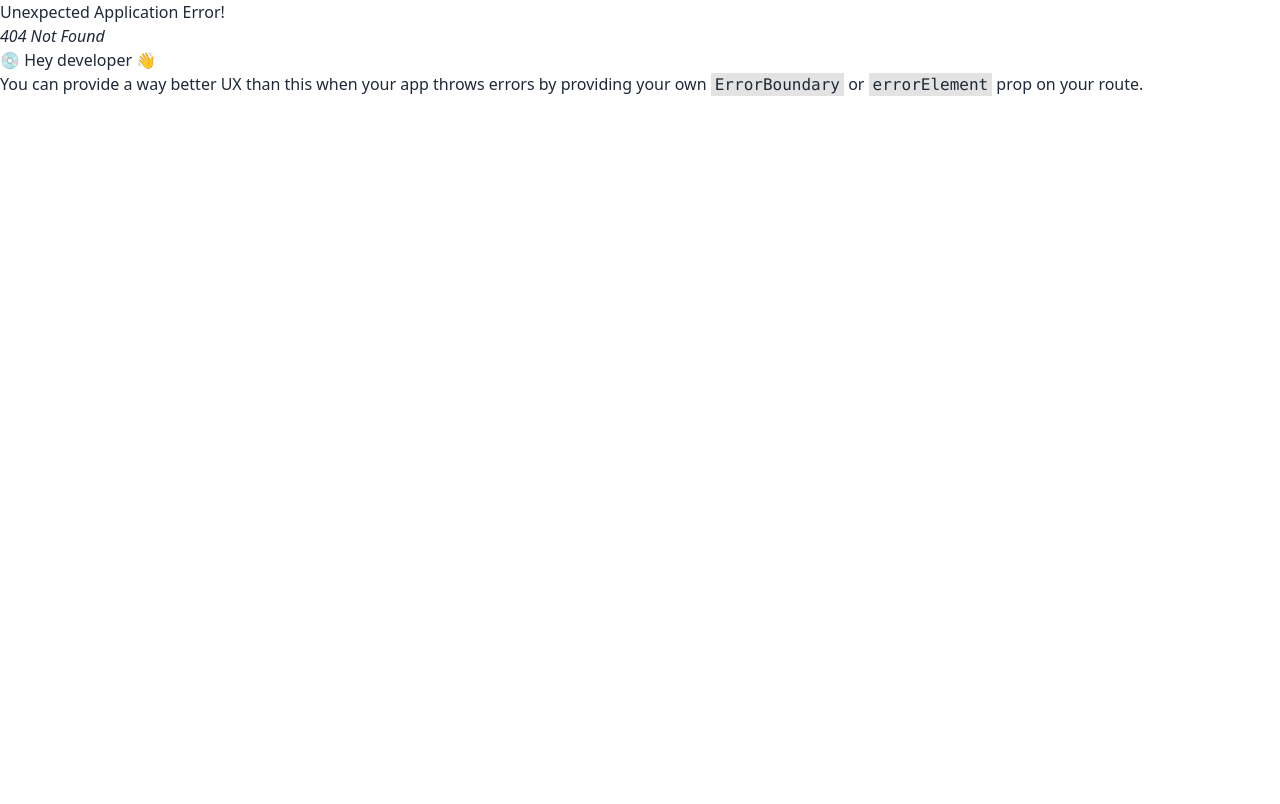
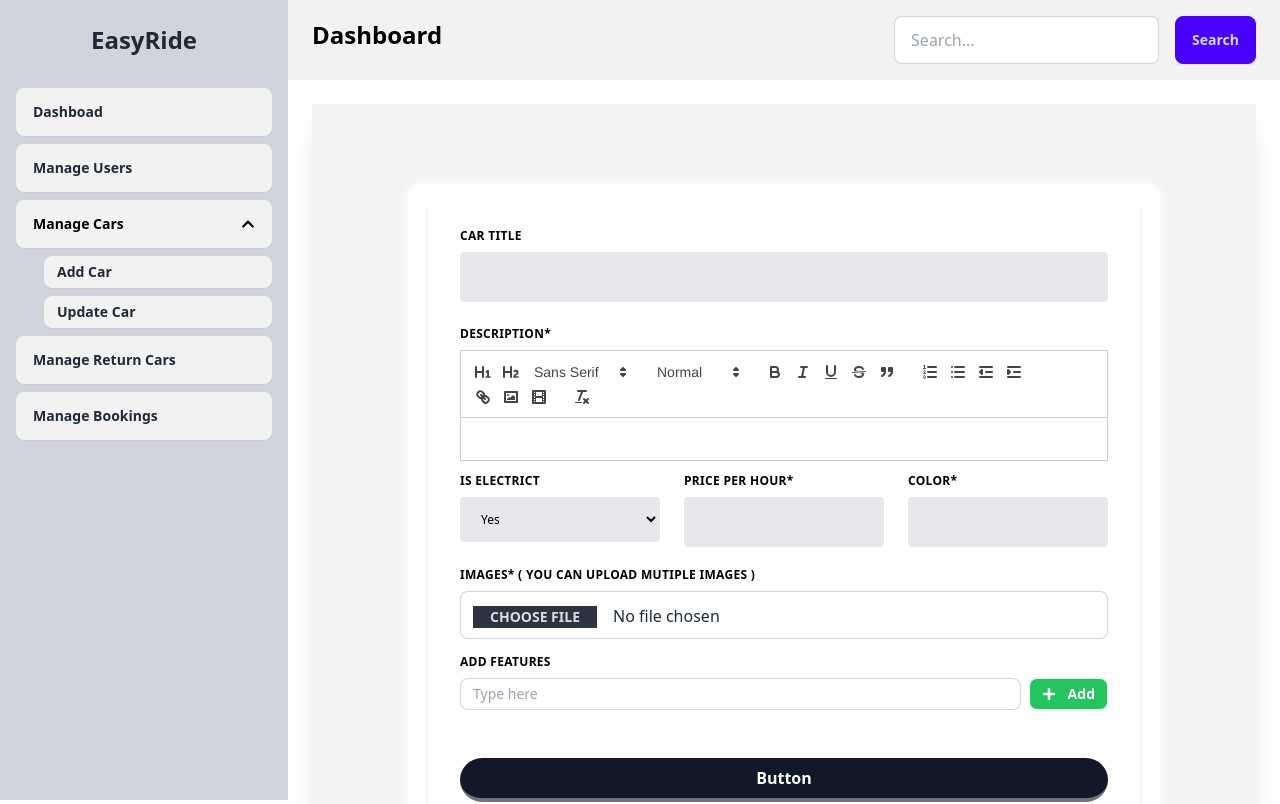
Before and after one commit to Anikroy7/car_rental_service_fronted, a React (Vite) app: page /admin/dashboard/manage/cars/add in a window 1280 px wide. Before the commit this address had no page. Shown: the top 804 px of the page. Built offline with nearby package versions, Linux system fonts and the light colour scheme.

Commit message:
add car form added

```diff
--- a/package.json
+++ b/package.json
@@ -16,6 +16,8 @@
     "react-hook-form": "^7.53.0",
     "react-hot-toast": "^2.4.1",
     "react-icons": "^5.3.0",
+    "react-images-uploading": "^3.1.7",
+    "react-quill": "^2.0.0",
     "react-redux": "^9.1.2",
     "react-router-dom": "^6.26.1",
     "swiper": "^11.1.12"
--- /dev/null
+++ b/src/pages/dashboad/AddCarForm.tsx
@@ -0,0 +1,154 @@
+import { useState } from "react";
+import { FaPlus } from "react-icons/fa";
+import ReactQuill from 'react-quill';
+import 'react-quill/dist/quill.snow.css';
+
+const toolbarOptions = [
+    [{ 'header': '1' }, { 'header': '2' }, { 'font': [] }],
+    [{ size: [] }],
+    ['bold', 'italic', 'underline', 'strike', 'blockquote'],
+    [{ 'list': 'ordered' }, { 'list': 'bullet' }, { 'indent': '-1' }, { 'indent': '+1' }],
+    ['link', 'image', 'video'],
+    ['clean']
+];
+
+export default function AddCarForm() {
+    const [value, setValue] = useState('');
+    const [feature, setFeature] = useState('')
+    const [allFeatures, setAllFeatures] = useState([]);
+
+    const addToFeatures = (e) => {
+        e.preventDefault()
+        if (feature) {
+            if (allFeatures.length < 1) {
+                setAllFeatures([feature]);
+            } else {
+                setAllFeatures([...allFeatures, feature]);
+            }
+        } else {
+            alert('please enter feature name')
+        }
+        setFeature('')
+
+    }
+    const removeFromFeatures = (item) => {
+        setAllFeatures([...allFeatures.filter(f => f !== item)])
+    }
+    return (
+        <div className="bg-gray-100 mx-auto  py-20 px-12 lg:px-24 shadow-xl mb-24">
+            <form className="w-full">
+                <div className="bg-white shadow-md rounded px-8 pt-6 pb-8 mb-4 flex flex-col">
+
+                    <div className="-mx-3 md:flex">
+                        <div className="md:w-full px-3">
+                            <label className="uppercase tracking-wide text-black text-xs font-bold mb-2" htmlFor="application-link">
+                                Car title
+                            </label>
+                            <input className="w-full bg-gray-200 text-black border border-gray-200 rounded py-3 px-4 mb-3" id="application-link" type="text" placeholder="" />
+                        </div>
+                    </div>
+                    <div className="my-3">
+                        <label className="uppercase tracking-wide text-black text-xs font-bold mb-2" htmlFor="location">
+                            Description*
+                        </label>
+                        <ReactQuill
+                            value={value}
+                            onChange={setValue}
+                            modules={{ toolbar: toolbarOptions }}
+                        />
+                        {/* <div style={{ marginTop: '20px' }}>
+                            <strong>Output:</strong>
+                            <div dangerouslySetInnerHTML={{ __html: value }} />
+                        </div> */}
+                    </div>
+                    <div className="-mx-3 md:flex mb-2">
+                        <div className="md:w-1/2 px-3 mb-6 md:mb-0">
+                            <label className="uppercase tracking-wide text-black text-xs font-bold mb-2" htmlFor="location">
+                                Is Electrict
+                            </label>
+                            <div>
+                                <select className="w-full bg-gray-200 border border-gray-200 text-black text-xs py-3 px-4 pr-8 mb-3 rounded" id="location">
+                                    <option>Yes</option>
+                                    <option>No</option>
+                                </select>
+                            </div>
+                        </div>
+                        <div className="md:w-1/2 px-3">
+                            <label className="uppercase tracking-wide text-black text-xs font-bold mb-2" htmlFor="job-type">
+                                Price Per hour*
+                            </label>
+                            <div>
+                                <input className="w-full bg-gray-200 text-black border border-gray-200 rounded py-3 px-4 mb-3" id="application-link" type="number" placeholder="" />
+                            </div>
+                        </div>
+                        <div className="md:w-1/2 px-3">
+                            <label className="uppercase tracking-wide text-black text-xs font-bold mb-2" htmlFor="department">
+                                Color*
+                            </label>
+                            <div>
+                                <input className="w-full bg-gray-200 text-black border border-gray-200 rounded py-3 px-4 mb-3" id="application-link" type="text" placeholder="" />
+                            </div>
+                        </div>
+                    </div>
+                    <div className="-mx-3 md:flex">
+                        <div className="md:w-full px-3">
+                            <label className="uppercase tracking-wide text-black text-xs font-bold mb-2" htmlFor="application-link">
+                                Images* ( you can upload mutiple images )
+                            </label>
+                            <input type="file" className="file-input file-input-bordered w-full " />
+
+                        </div>
+                    </div>
+                    <div>
+                        <label className="uppercase tracking-wide text-black text-xs font-bold mb-2" htmlFor="application-link">
+                            Add features
+                        </label>
+                        <div className="flex items-center space-x-2">
+                            {/* Input field */}
+                            <input
+                                onChange={(e) => setFeature(e.target.value)}
+                                type="text"
+                                placeholder="Type here"
+                                className="input input-bordered input-sm flex-grow"
+                                required
+                                value={feature}
+                            />
+
+                            {/* Add button with Plus icon */}
+                            <button onClick={(e) => addToFeatures(e)} className="btn btn-sm bg-green-500 hover:bg-green-600 text-white mb-4 flex items-center">
+                                <FaPlus className="mr-1" />
+                                Add
+                            </button>
+                        </div>
+                    </div>
+                    <div className="my-3">
+                        {
+                            allFeatures?.map(f => <div className="badge badge-info gap-2 mr-3 p-3">
+                                <svg
+                                    onClick={() => removeFromFeatures(f)}
+                                    xmlns="http://www.w3.org/2000/svg"
+                                    fill="none"
+                                    viewBox="0 0 24 24"
+                                    className="inline-block h-4 w-4 stroke-current">
+                                    <path
+                                        strokeLinecap="round"
+                                        strokeLinejoin="round"
+                                        strokeWidth="2"
+                                        d="M6 18L18 6M6 6l12 12"></path>
+                                </svg>
+                                {f}
+                            </div>)
+                        }
+                    </div>
+                    <div className="-mx-3 md:flex mt-2">
+                        <div className="md:w-full px-3">
+                            <button className="md:w-full bg-gray-900 text-white font-bold py-2 px-4 border-b-4 hover:border-b-2 border-gray-500 hover:border-gray-100 rounded-full">
+                                Button
+                            </button>
+                        </div>
+                    </div>
+                </div>
+            </form>
+        </div>
+    );
+}
--- a/src/pages/dashboad/Dashboard.tsx
+++ b/src/pages/dashboad/Dashboard.tsx
@@ -1,9 +1,12 @@
 import { Link, Outlet, useLocation } from "react-router-dom";
 import { useAppDispatch } from "../../redux/hook";
-import { useEffect } from "react";
+import { useEffect, useState } from "react";
 import { setUser } from "../../redux/features/auth/authSlice";
+import { FaChevronDown, FaChevronUp } from "react-icons/fa";
 
 export default function Dashboard() {
+    const [isOpen, setIsOpen] = useState(true);
+
     const dispatch = useAppDispatch()
     //login condition
     const userInfo = JSON.parse(localStorage.getItem('userInfo'))
@@ -36,7 +39,32 @@ export default function Dashboard() {
                                 <div className="font-bold text-2xl text-center my-2"><Link to={'/'}>EasyRide</Link></div>
                                 <li><Link to="/admin/dashboard" className={`btn btn-wide justify-start mt-6 hover:bg-gray-900 hover:text-white ${paths.length < 4 && 'bg-black text-white'}`}>Dashboad</Link></li>
                                 <li><Link to="/admin/dashboard/manage/users" className={`btn btn-wide justify-start mt-2 hover:bg-gray-900 hover:text-white ${paths.includes('users') && 'bg-black text-white'}`}>Manage Users</Link></li>
-                                <li><a href="#" className={`btn btn-wide justify-start mt-2 hover:bg-gray-900 hover:text-white `}>Manage Cars</a></li>
+                                <li>{/* <a href="#" className={`btn btn-wide justify-start mt-2 hover:bg-gray-900 hover:text-white `}>
+                                    </a> */}</li>
+                                <li>
+                                    <details open={isOpen} onClick={() => setIsOpen(!isOpen)}>
+                                        <summary className={` btn btn-wide justify-start mt-2 text-black flex items-center justify-between`}>
+
+                                            <span>Manage Cars</span>                                            <span className="ml-2">
+                                                {isOpen ? <FaChevronUp /> : <FaChevronDown />}
+                                            </span>
+                                        </summary>
+                                        <ul className="ml-7">
+                                            <li>
+                                                <Link to="/admin/dashboard/manage/users/add"
+                                                    className={`btn btn-sm w-full justify-start mt-2 hover:bg-gray-900 hover:text-white ${paths.includes('userds') && 'bg-black text-white'}`}>
+                                                    Add Car
+                                                </Link>
+                                            </li>
+                                            <li>
+                                                <Link to="/admin/dashboard/manage/users"
+                                                    className={`btn btn-sm w-full justify-start mt-2 hover:bg-gray-900 hover:text-white ${paths.includes('usefrs') && 'bg-black text-white'}`}>
+                                                    Update Car
+                                                </Link>
+                                            </li>
+                                        </ul>
+                                    </details>
+                                </li>
                                 <li><a href="#" className={`btn btn-wide justify-start mt-2 hover:bg-gray-900 hover:text-white `}>Manage Return Cars</a></li>
                                 <li><a href="#" className={`btn btn-wide justify-start my-2 hover:bg-gray-900 hover:text-white `}>Manage Bookings</a></li>
                             </ul>
--- a/src/pages/dashboad/UsersTable.tsx
+++ b/src/pages/dashboad/UsersTable.tsx
@@ -3,7 +3,7 @@ import { useGetAllUsersQuery, useUpdateAUserMutation } from "../../redux/api/use
 
 export default function UsersTable() {
 
-    const { data, error, isLoading } = useGetAllUsersQuery(undefined);
+    const { data , isLoading } = useGetAllUsersQuery(undefined);
     const [updateUser, { data: updateData, error: updateError }] = useUpdateAUserMutation()
     if (isLoading) return <Loading />
 
```
Also changed, not shown: src/routes/router.tsx (+6 -1 lines), 1 other file (tests, documents, lock files or other folders).
